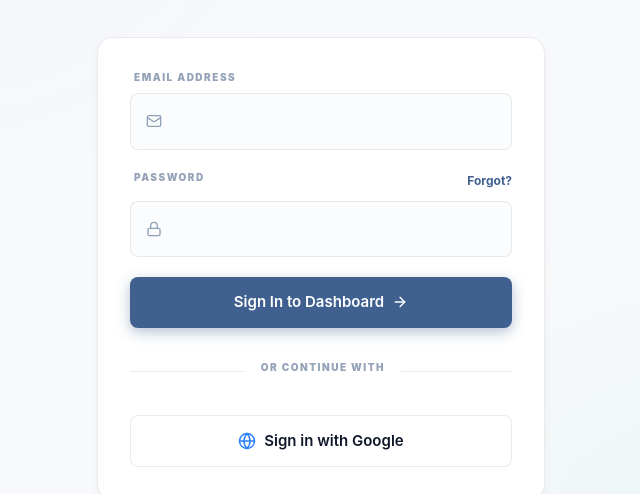
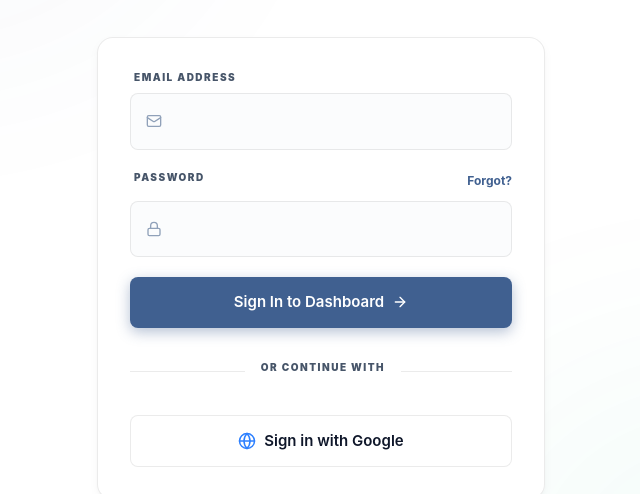
Before and after one commit to NitinGavhane/businessmatrix.network, a Next.js app: page /directory/auth/login in a window 1280 px wide. Shown: the part 206-700 px from the top of the page, without its empty margins (319-959 px from the left). Built offline with nearby package versions, Linux system fonts and the light colour scheme.

Commit message:
Set all website backgrounds to white

```diff
--- a/src/app/globals.css
+++ b/src/app/globals.css
@@ -15,8 +15,8 @@
 
 @layer base {
   :root {
-    --bg-primary: hsl(220, 33%, 98%);
-    --bg-secondary: hsl(220, 33%, 96%);
+    --bg-primary: #ffffff;
+    --bg-secondary: #ffffff;
     --bg-card: #ffffff;
     --border: rgba(0, 0, 0, 0.08);
     --text-primary: #0f172a;
@@ -201,7 +201,7 @@
   gap: 0.5rem;
   font-size: 10px;
   font-weight: 900;
-  color: #94a3b8;
+  color: var(--text-secondary);
   text-transform: uppercase;
   letter-spacing: 0.15em;
   margin-bottom: 0.5rem;
```
